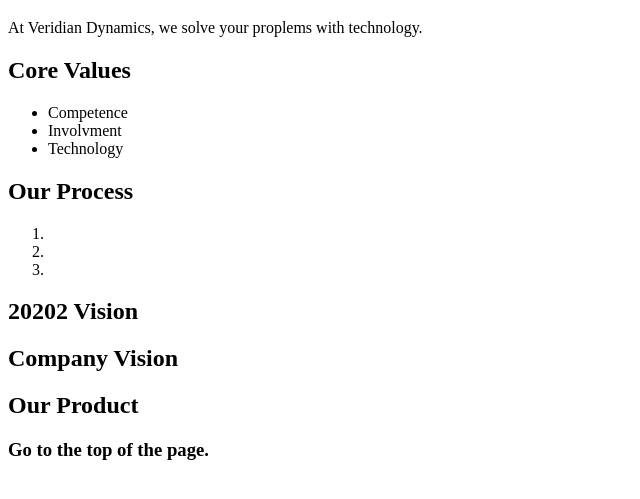
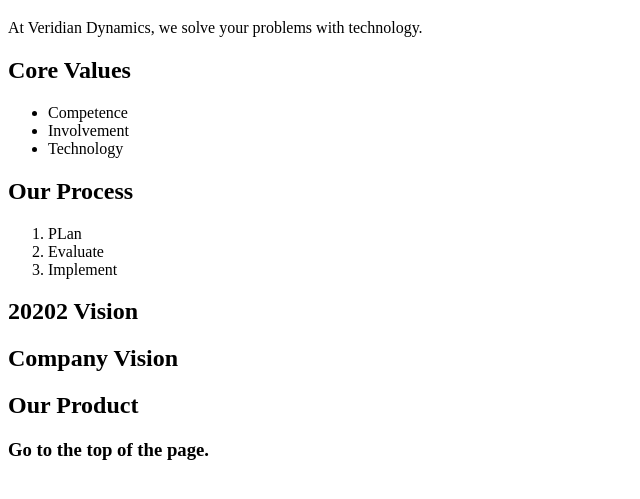
Before and after one commit to Ian-McConihay/codeup-web-exercises, a plain HTML site: page welcome.html in a window 1280 px wide. Shown: the part 61-560 px from the top of the page, without its empty margins (0-640 px from the left). Drawn offline with Linux system fonts and the light colour scheme.

Commit message:
html welcome created ol list  update

```diff
--- a/welcome.html
+++ b/welcome.html
@@ -10,18 +10,18 @@
 </head><h1>Welcome to Veridian Dynamics!</h1>
 
 <body>
-<p>At Veridian Dynamics, we solve your proplems with technology. </p>
+<p>At Veridian Dynamics, we solve your problems with technology. </p>
 <h2>Core Values</h2>
 <ul>
     <li>Competence</li>
-    <li>Involvment</li>
+    <li>Involvement</li>
     <li>Technology</li>
 </ul>
 <h2>Our Process</h2>
 <ol>
-    <li></li>
-    <li></li>
-    <li></li>
+    <li>PLan</li>
+    <li>Evaluate</li>
+    <li>Implement</li>
 </ol>
 <h2>20202 Vision</h2>
 <h2>Company Vision</h2>
```
